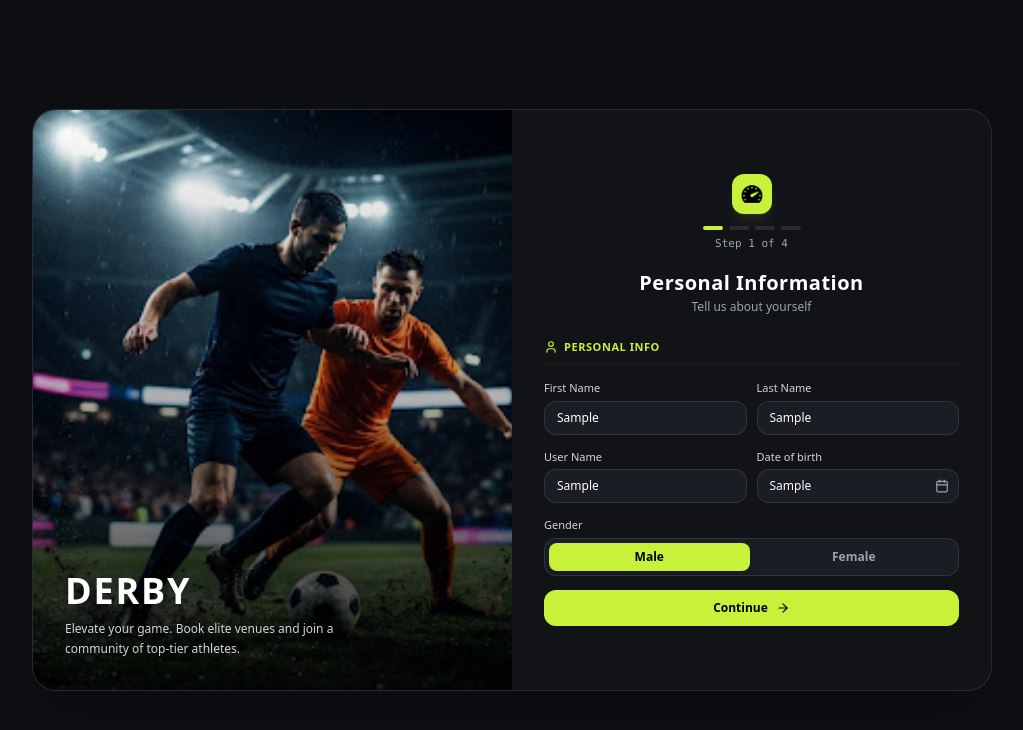
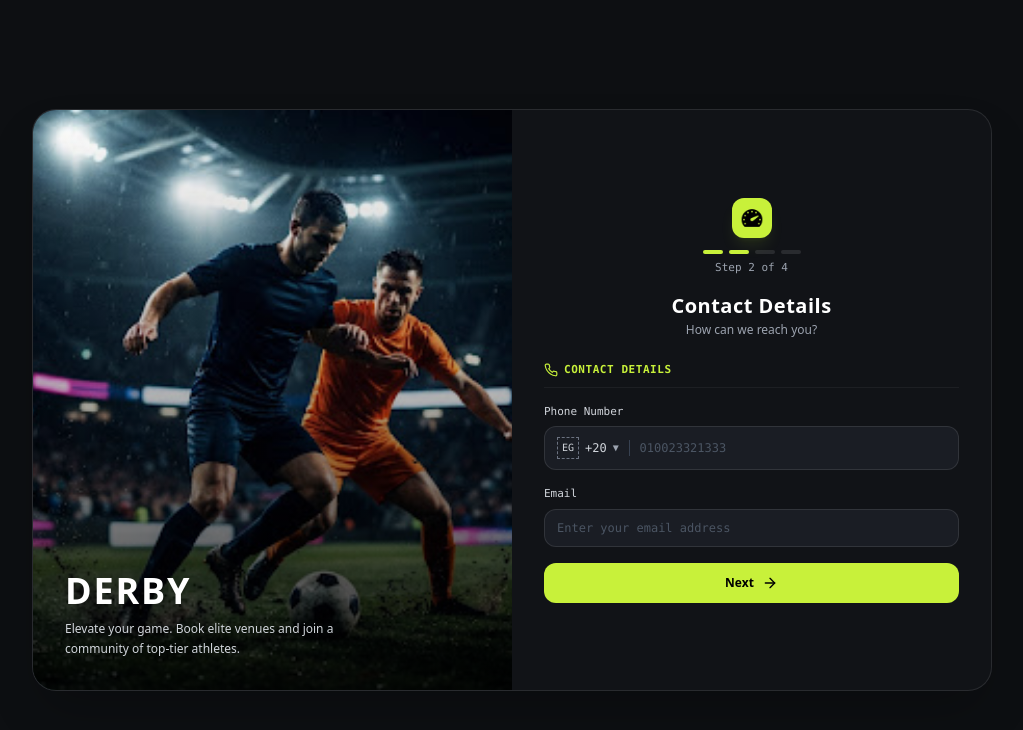
Before and after one commit to DerpyApp/Derby-Dashboard, a React (Vite) app: page /register in a window 1280 px wide. Both pictures are taken after typing "Sample", "Sample", "Sample", "Sample" into the empty fields and a click on the button "Continue". Shown: the top 730 px of the page, without its empty margins (128-1151 px from the left). Built offline with nearby package versions, Linux system fonts and the light colour scheme; no server answers.

Commit message:
feat(auth): integrate ContactDetailsStep layout inside split register form

```diff
--- /dev/null
+++ b/src/features/auth/components/ContactDetailsStep.jsx
@@ -0,0 +1,86 @@
+import React from 'react';
+import { Phone, ArrowRight } from 'lucide-react';
+import speedometerIcon from '../../../assets/speedometer.png';
+
+export const ContactDetailsStep = ({ formData, onChange, onNext }) => {
+  return (
+    <>
+      {/* Header Info */}
+      <div className="flex flex-col items-center text-center">
+        <div className="mb-3 flex h-10 w-10 items-center justify-center rounded-xl bg-[#C8F13A] p-2 shadow-lg shadow-[#C8F13A]/10">
+          <img src={speedometerIcon} alt="Speedometer" className="h-full w-full object-contain" />
+        </div>
+
+        {/* Step Indicator */}
+        <div className="mb-1.5 flex items-center justify-center gap-1.5">
+          <span className="h-1 w-5 rounded-full bg-[#C8F13A]"></span>
+          <span className="h-1 w-5 rounded-full bg-[#C8F13A]"></span>
+          <span className="h-1 w-5 rounded-full bg-white/10"></span>
+          <span className="h-1 w-5 rounded-full bg-white/10"></span>
+        </div>
+        <p className="mb-4 font-mono text-[11px] text-gray-400">Step 2 of 4</p>
+
+        <h1 className="text-xl font-bold tracking-wide text-white">Contact Details</h1>
+        <p className="mt-0.5 text-xs text-gray-400">How can we reach you?</p>
+      </div>
+
+      {/* Section Subhead */}
+      <div className="mt-6 mb-4 border-b border-white/5 pb-2">
+        <div className="flex items-center gap-1.5 text-[11px] font-semibold tracking-wider text-[#C8F13A]">
+          <Phone className="h-3.5 w-3.5" />
+          <span className="uppercase font-mono">CONTACT DETAILS</span>
+        </div>
+      </div>
+
+      {/* Form Fields */}
+      <form onSubmit={onNext} className="space-y-4">
+        {/* Phone Input */}
+        <div className="flex flex-col gap-1.5">
+          <label className="text-[11px] font-mono text-gray-300">Phone Number</label>
+          <div className="flex items-center gap-2.5 rounded-xl border border-white/10 bg-[#1a1d24] px-3 py-2.5 transition-all focus-within:border-[#C8F13A]">
+            <div className="flex items-center gap-1.5 text-xs font-mono text-gray-300 cursor-pointer select-none">
+              <span className="border border-dashed border-gray-500 px-1 py-0.5 text-[10px] text-gray-300">EG</span>
+              <span>+20</span>
+              <span className="text-[10px] text-gray-400">▼</span>
+            </div>
+            <div className="h-4 w-[1px] bg-gray-700"></div>
+            <input
+              type="tel"
+              name="phoneNumber"
+              value={formData?.phoneNumber || ''}
+              onChange={onChange}
+              placeholder="010023321333"
+              className="w-full bg-transparent text-xs text-white placeholder-gray-600 focus:outline-none font-mono"
+              required
+            />
+          </div>
+        </div>
+
+        {/* Email Input */}
+        <div className="flex flex-col gap-1.5">
+          <label className="text-[11px] font-mono text-gray-300">Email</label>
+          <div className="flex items-center rounded-xl border border-white/10 bg-[#1a1d24] px-3 py-2.5 transition-all focus-within:border-[#C8F13A]">
+            <input
+              type="email"
+              name="email"
+              value={formData?.email || ''}
+              onChange={onChange}
+              placeholder="Enter your email address"
+              className="w-full bg-transparent text-xs text-white placeholder-gray-600 focus:outline-none font-mono"
+              required
+            />
+          </div>
+        </div>
+
+        {/* Submit Button */}
+        <button
+          type="submit"
+          className="mt-6 flex w-full items-center justify-center gap-2 rounded-xl bg-[#C8F13A] py-3 text-xs font-semibold text-black transition-all hover:bg-[#b0d82d] active:scale-[0.99]"
+        >
+          <span>Next</span>
+          <ArrowRight className="h-4 w-4 text-black" />
+        </button>
+      </form>
+    </>
+  );
+};
--- a/src/features/auth/components/RegisterForm.jsx
+++ b/src/features/auth/components/RegisterForm.jsx
@@ -2,33 +2,46 @@ import { useState } from 'react';
 import { User, Calendar, ArrowRight } from 'lucide-react';
 import registerPhoto from '../../../assets/photo-register.jpg';
 import speedometerIcon from '../../../assets/speedometer.png';
+import { ContactDetailsStep } from './ContactDetailsStep';
 
 export default function RegisterForm({ onSubmit }) {
+  // 1. حالة الـ Step الحالية
+  const [currentStep, setCurrentStep] = useState(1);
+
+  // 2. حالة الـ Form الكاملة لجميع الخطوات
   const [formData, setFormData] = useState({
+    // Step 1: Personal Info
     firstName: '',
     lastName: '',
     userName: '',
     dateOfBirth: '',
     gender: 'Male',
+    // Step 2: Contact Details
+    phoneNumber: '',
+    email: '',
   });
 
+  // تحديث القيم
   const handleChange = (e) => {
     const { name, value } = e.target;
     setFormData((prev) => ({ ...prev, [name]: value }));
   };
 
+  // اختيار النوع
   const handleGenderSelect = (gender) => {
     setFormData((prev) => ({ ...prev, gender }));
   };
 
-  const handleSubmit = (e) => {
-    e.preventDefault();
-    if (onSubmit) onSubmit(formData);
+  // الانتقال للخطوة التالية
+  const handleNextStep = (e) => {
+    if (e) e.preventDefault();
+    setCurrentStep((prev) => prev + 1);
   };
 
   return (
     <div className="flex w-full max-w-[960px] flex-col overflow-hidden rounded-3xl border border-white/10 bg-[#121519]/90 shadow-2xl backdrop-blur-md md:flex-row">
-      {/* Left Side Banner */}
+
+      {/* ===== Left Side Banner (Thabit across all steps) ===== */}
       <div className="relative flex min-h-[350px] flex-1 flex-col justify-end p-8 md:min-h-[580px]">
         <img
           src={registerPhoto}
@@ -45,12 +58,15 @@ export default function RegisterForm({ onSubmit }) {
         </div>
       </div>
 
-      {/* Right Side Form */}
+      {/* ===== Right Side Form Container ===== */}
       <div className="flex flex-1 flex-col justify-center p-8 text-white">
+
+        {/* Step 1: Personal Information */}
+        {currentStep === 1 && (
+          <>
             <div className="flex flex-col items-center text-center">
-          {/* Custom Speedometer Icon Container */}
               <div className="mb-3 flex h-10 w-10 items-center justify-center rounded-xl bg-[#C8F13A] p-2 shadow-lg shadow-[#C8F13A]/10">
-            <img src={speedometerIcon} alt="Speedometer" className="h-full w-full object-contain " />
+                <img src={speedometerIcon} alt="Speedometer" className="h-full w-full object-contain" />
               </div>
 
               <div className="mb-1.5 flex items-center justify-center gap-1.5">
@@ -72,7 +88,7 @@ export default function RegisterForm({ onSubmit }) {
               </div>
             </div>
 
-        <form onSubmit={handleSubmit} className="space-y-3.5">
+            <form onSubmit={handleNextStep} className="space-y-3.5">
               <div className="grid grid-cols-2 gap-2.5">
                 <div>
                   <label className="mb-1 block text-[11px] font-medium text-gray-300">First Name</label>
@@ -82,6 +98,7 @@ export default function RegisterForm({ onSubmit }) {
                     value={formData.firstName}
                     onChange={handleChange}
                     placeholder="First Name"
+                    required
                     className="w-full rounded-xl border border-white/10 bg-[#1a1d24] px-3 py-2 text-xs text-white placeholder-gray-500 transition-all focus:border-[#C8F13A] focus:outline-none"
                   />
                 </div>
@@ -93,6 +110,7 @@ export default function RegisterForm({ onSubmit }) {
                     value={formData.lastName}
                     onChange={handleChange}
                     placeholder="Last Name"
+                    required
                     className="w-full rounded-xl border border-white/10 bg-[#1a1d24] px-3 py-2 text-xs text-white placeholder-gray-500 transition-all focus:border-[#C8F13A] focus:outline-none"
                   />
                 </div>
@@ -107,6 +125,7 @@ export default function RegisterForm({ onSubmit }) {
                     value={formData.userName}
                     onChange={handleChange}
                     placeholder="Username"
+                    required
                     className="w-full rounded-xl border border-white/10 bg-[#1a1d24] px-3 py-2 text-xs text-white placeholder-gray-500 transition-all focus:border-[#C8F13A] focus:outline-none"
                   />
                 </div>
@@ -119,6 +138,7 @@ export default function RegisterForm({ onSubmit }) {
                       value={formData.dateOfBirth}
                       onChange={handleChange}
                       placeholder="DD/MM/YYYY"
+                      required
                       className="w-full rounded-xl border border-white/10 bg-[#1a1d24] px-3 py-2 pr-8 text-xs text-white placeholder-gray-500 transition-all focus:border-[#C8F13A] focus:outline-none"
                     />
                     <Calendar className="absolute right-2.5 top-1/2 h-3.5 w-3.5 -translate-y-1/2 text-gray-400 pointer-events-none" />
@@ -162,6 +182,18 @@ export default function RegisterForm({ onSubmit }) {
                 <ArrowRight className="h-3.5 w-3.5" />
               </button>
             </form>
+          </>
+        )}
+
+        {/* Step 2: Contact Details */}
+        {currentStep === 2 && (
+          <ContactDetailsStep
+            formData={formData}
+            onChange={handleChange}
+            onNext={handleNextStep}
+          />
+        )}
+
       </div>
     </div>
   );
```
Lines whose indentation alone changed are shown as unchanged.
